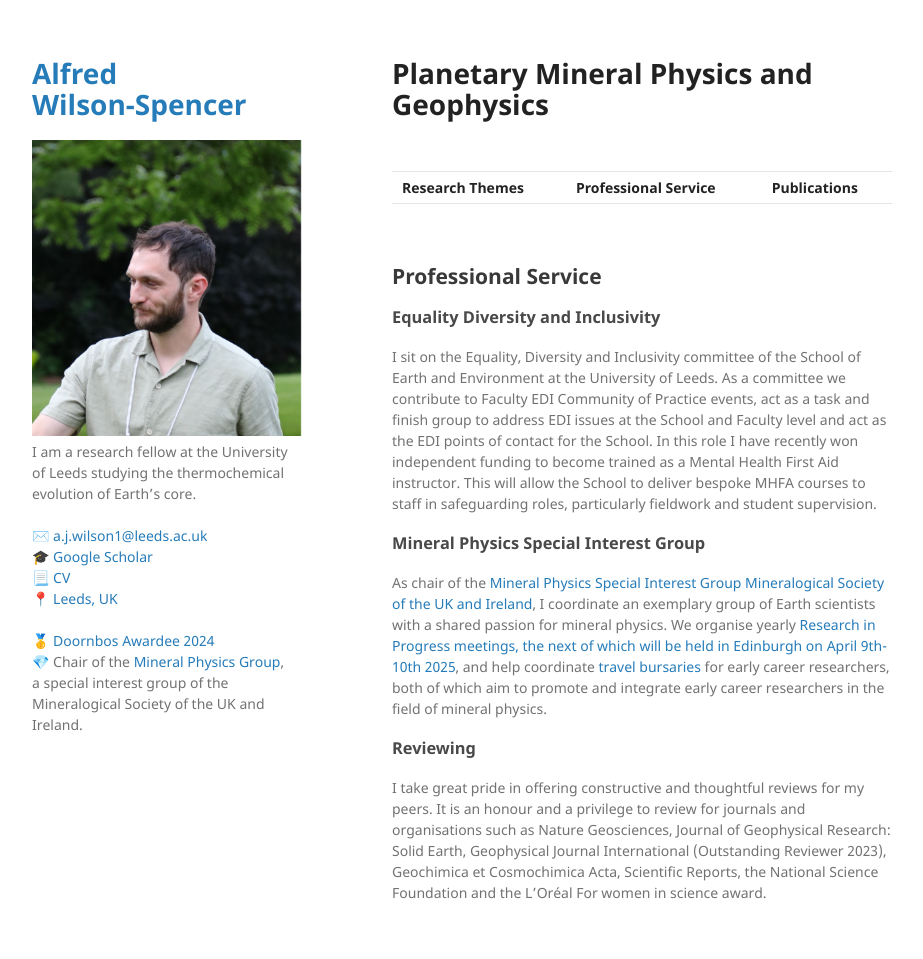
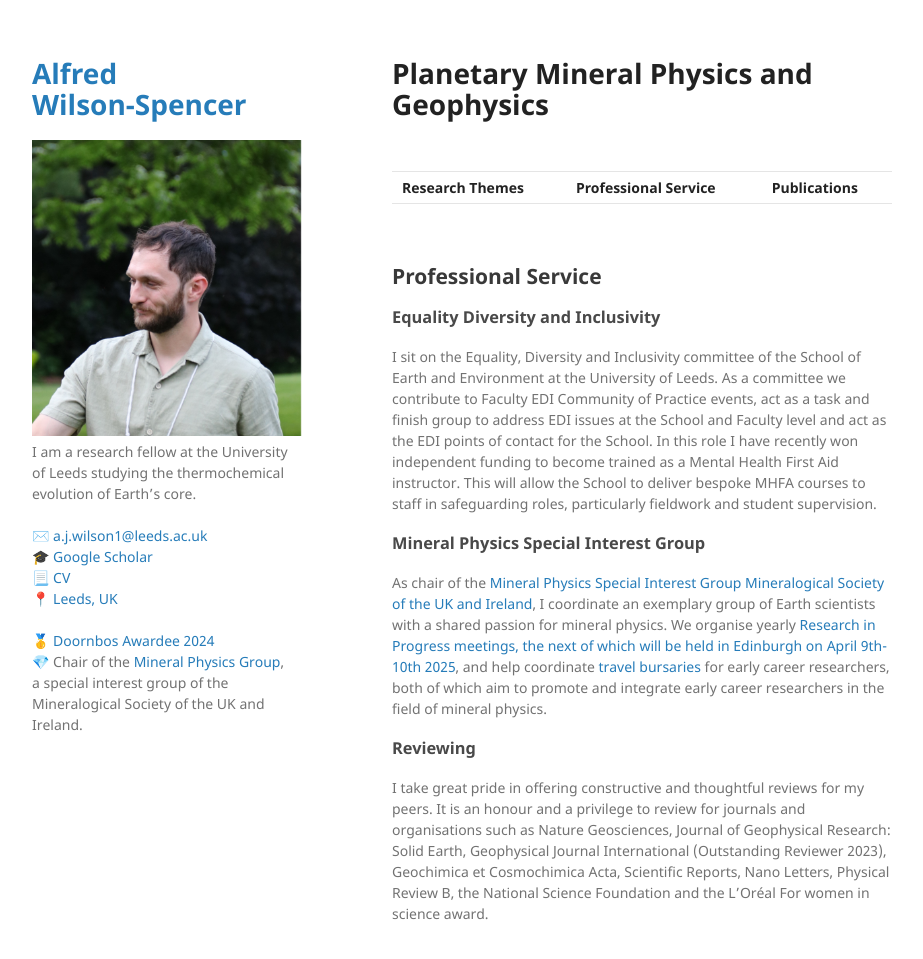
Before and after one commit to Fwilson93/Portfolio, a Jekyll site: the page built from professional-service.md, in a window 1280 px wide and 994 px high. Shown: the top 959 px of the window, without its empty margins (178-1101 px from the left). Built offline with Jekyll 4.4.1, drawn with Linux system fonts in a browser that asks for light colours; our own code applies the rules of GitHub Pages for plain Markdown files.

Commit message:
Update professional-service.md

```diff
--- a/professional-service.md
+++ b/professional-service.md
@@ -17,4 +17,4 @@ I sit on the Equality, Diversity and Inclusivity committee of the School of Eart
 As chair of the <a href="https://www.minersoc.org/mpg.html"> Mineral Physics Special Interest Group Mineralogical Society of the UK and Ireland</a>, I coordinate an exemplary group of Earth scientists with a shared passion for mineral physics. We organise yearly <a href="https://minphys.github.io/"> Research in Progress meetings, the next of which will be held in Edinburgh on April 9th-10th 2025</a>, and help coordinate <a href="https://www.minersoc.org/mpg-bursaries.html">travel bursaries</a> for early career researchers, both of which aim to promote and integrate early career researchers in the field of mineral physics.
 
 ### Reviewing
-I take great pride in offering constructive and thoughtful reviews for my peers. It is an honour and a privilege to review for journals and organisations such as Nature Geosciences, Journal of Geophysical Research: Solid Earth, Geophysical Journal International (Outstanding Reviewer 2023), Geochimica et Cosmochimica Acta, Scientific Reports, the National Science Foundation and the L’Oréal For women in science award.
+I take great pride in offering constructive and thoughtful reviews for my peers. It is an honour and a privilege to review for journals and organisations such as Nature Geosciences, Journal of Geophysical Research: Solid Earth, Geophysical Journal International (Outstanding Reviewer 2023), Geochimica et Cosmochimica Acta, Scientific Reports, Nano Letters, Physical Review B, the National Science Foundation and the L’Oréal For women in science award.
```
